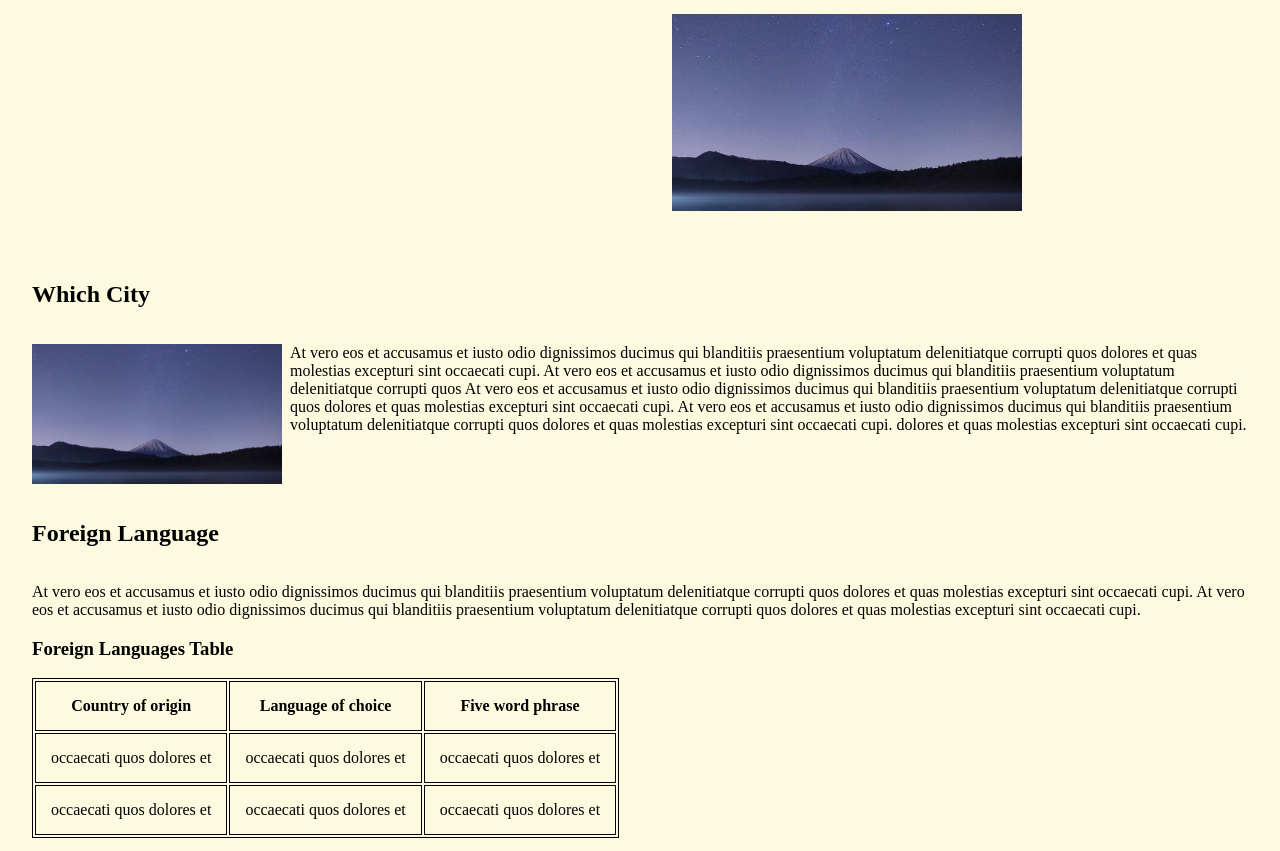
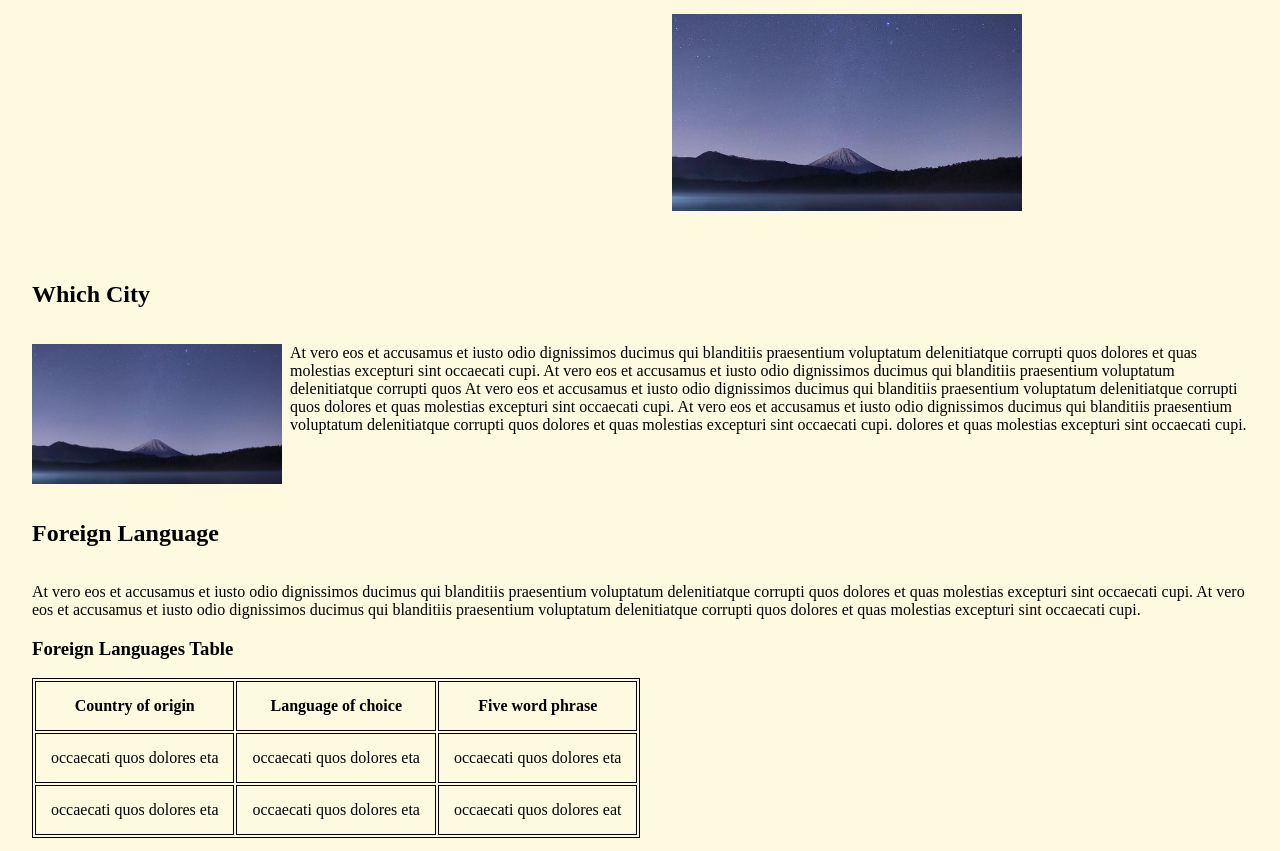
Before and after one commit to Ofhani-Dev/basic_website, a plain HTML site: page my-webpage.html in a window 1280 px wide. Shown: the part 101-952 px from the top of the page. Drawn offline with Linux system fonts and the light colour scheme.

Commit message:
3rd commit

```diff
--- a/my-webpage.html
+++ b/my-webpage.html
@@ -142,14 +142,14 @@
                     <th>Five word phrase</th>
                 </tr>
                 <tr>
-                    <td>occaecati quos dolores et </td>
-                    <td>occaecati quos dolores et </td>
-                    <td>occaecati quos dolores et </td>
+                    <td>occaecati quos dolores eta </td>
+                    <td>occaecati quos dolores eta </td>
+                    <td>occaecati quos dolores eta </td>
                 </tr>
                 <tr>
-                    <td>occaecati quos dolores et </td>
-                    <td>occaecati quos dolores et </td>
-                    <td>occaecati quos dolores et </td>
+                    <td>occaecati quos dolores eta</td>
+                    <td>occaecati quos dolores eta </td>
+                    <td>occaecati quos dolores eat </td>
                 </tr>
             </table>
         </div>
```
